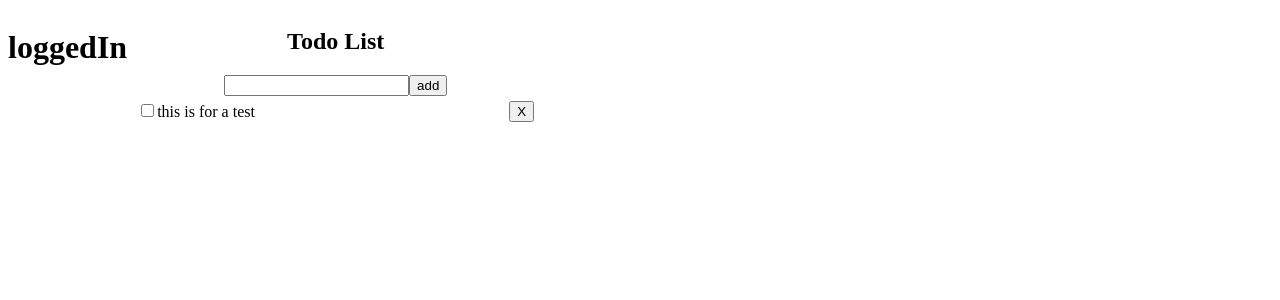
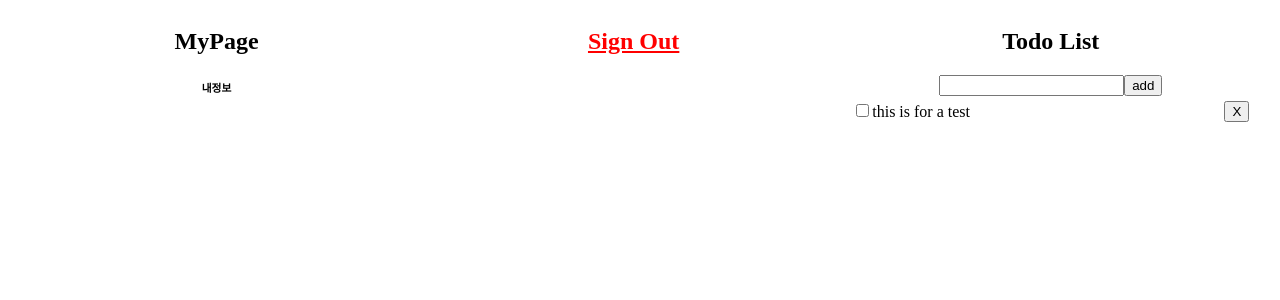
Before and after one commit to sorikiki/React-JS-study, a React (Create React App) app in the folder redux_project_todo_v2/: page / in a window 1280 px wide. Both pictures are taken after a click on the button "Sign In". Shown: the top 300 px of the page. Built offline with nearby package versions, Linux system fonts and the light colour scheme.

Commit message:
redux project signout

```diff
--- /dev/null
+++ b/redux_project_todo_v2/src/Components/User/MyPage.js
@@ -0,0 +1,22 @@
+import React from 'react';
+import styled from 'styled-components';
+
+const MyPageContainer = styled.div`
+    width: 33%;
+    h2, h6 {
+        text-align: center;
+        width: 100%;
+    }
+    `
+
+const MyPage = ({id}) => {
+    return (
+        <MyPageContainer>
+            <h2>MyPage</h2>
+            <h6><strong>{id}</strong></h6>
+            <h6>내정보</h6>
+        </MyPageContainer>
+    )
+}
+
+export default MyPage;
--- /dev/null
+++ b/redux_project_todo_v2/src/Components/User/SignOut.js
@@ -0,0 +1,26 @@
+import React from 'react';
+import styled from 'styled-components';
+
+const SignOutContainer = styled.div`
+    width: 33%;
+    h2 {
+        text-align: center;
+        color: red;
+        text-decoration: underline;
+        cursor: pointer;
+    }
+    `
+
+const SignOut = ({ logOutLoading }) => {
+    const onHandleLoggedOut = () => {
+        logOutLoading();
+    }
+
+    return (
+        <SignOutContainer>
+            <h2 onClick={onHandleLoggedOut}>Sign Out</h2>
+        </SignOutContainer>
+    )
+}
+
+export default SignOut;
--- a/redux_project_todo_v2/src/Components/User/UserContainer.js
+++ b/redux_project_todo_v2/src/Components/User/UserContainer.js
@@ -1,28 +1,39 @@
 import React from 'react';
+import styled from 'styled-components';
 import { connect } from 'react-redux';
 import { signUp, logInLoading, logOutLoading } from '../../Modules/user';
 import SignUp from './SignUp';
 import SignIn from './SignIn';
+import MyPage from './MyPage';
+import SignOut from './SignOut';
+
+const ContainerStyle = styled.div`
+    display: flex;
+    width: 66%;
+    justify-content: space-around;
+    `
 
 const UserContainer = ({
+    id,
     isLoggedIn,
     signUp,
     logInLoading,
     logOutLoading
-}) => isLoggedIn?
-    <h1>loggedIn</h1>:
-    <div style= {{
-        display: 'flex',
-        width: 66 + '%',
-        justifyContent: 'space-around'
-        }}>
+}) =>
+    isLoggedIn?
+    <ContainerStyle>
+        <MyPage id={id} />
+        <SignOut logOutLoading={logOutLoading} />
+    </ContainerStyle>:
+    <ContainerStyle>
         <SignUp onRegisterUser={signUp} />
         <SignIn logInLoading={logInLoading} />
-    </div>
+    </ContainerStyle>
 
 
 export default connect(
     ({ user }) => ({
+        id: user.user.id,
         isLoggedIn: user.isLoggedIn
     }),
     {
```
